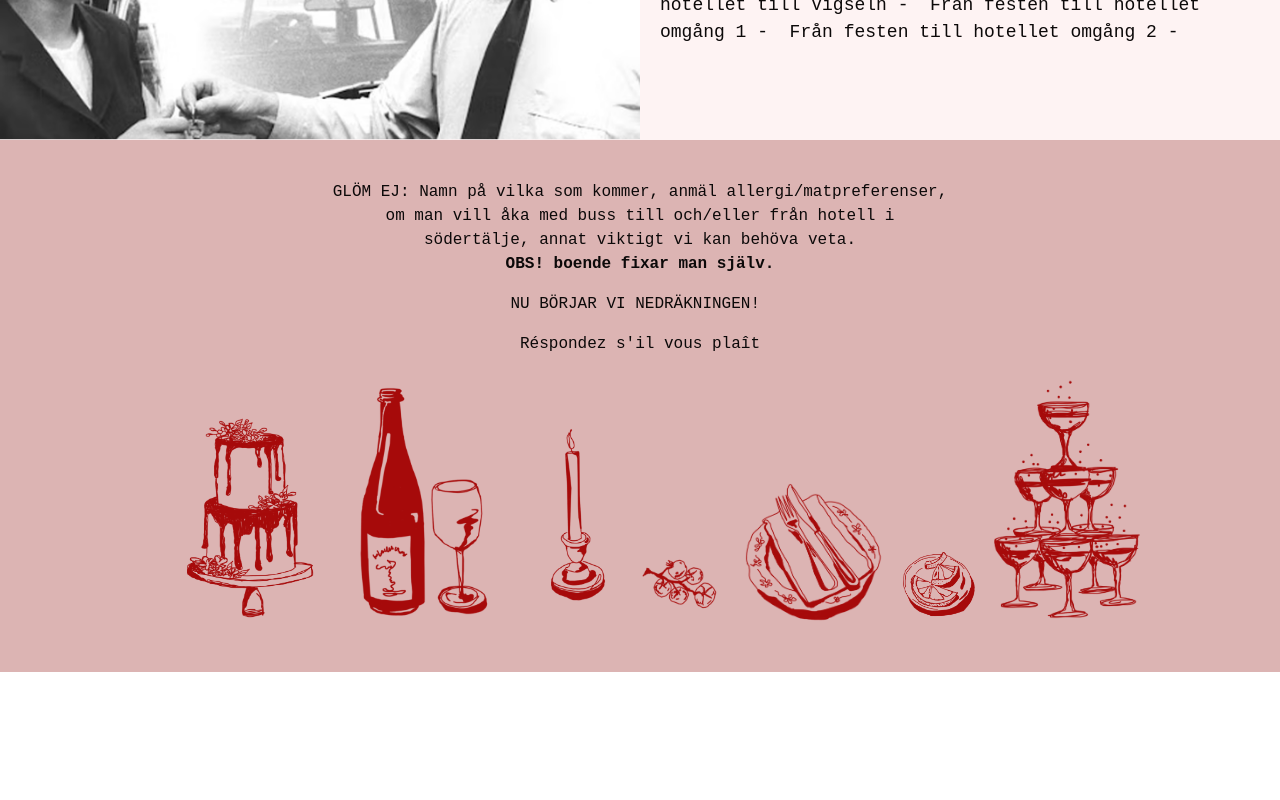
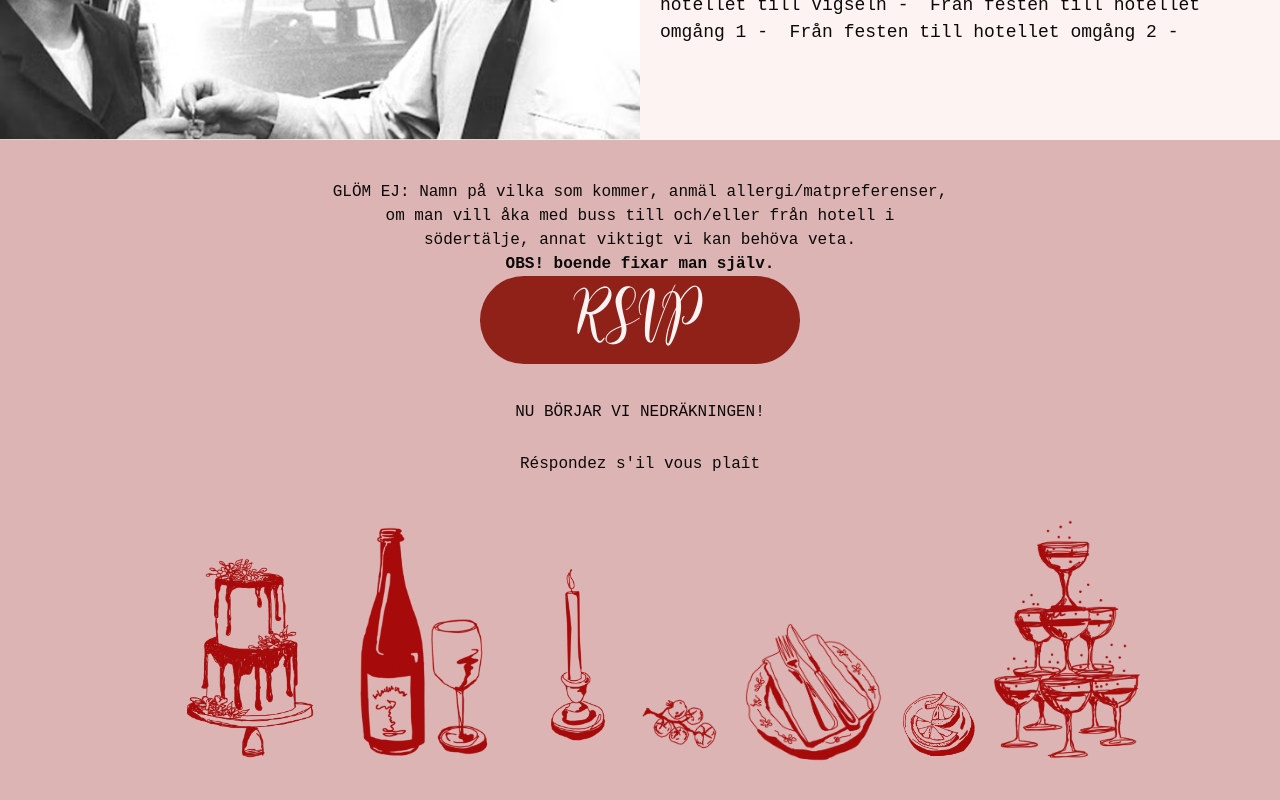
Before and after one commit to emeliesv/GrennfalkWedding2025, a React (Vite) app: page / in a window 1280 px wide. Shown: the part 3489-4289 px from the top of the page. Before the commit the page ends 4161 px from the top, so only its background shows below. Built offline with nearby package versions, Linux system fonts and the light colour scheme; no server answers.

Commit message:
knapp för rsvp i footern

```diff
--- a/src/components/Footer.tsx
+++ b/src/components/Footer.tsx
@@ -1,8 +1,8 @@
-/* import Button from "./Button"; */
+import Button from "./Button";
 import Image from "./ImageComponent";
-/* import RSVP from "./RSVP";
+import RSVP from "./RSVP";
 
-import { useModal } from "../context/DialogContext"; */
+import { useModal } from "../context/DialogContext";
 
 import cake from "/assets/tårta.png?url";
 import bottlewGlass from "/assets/flaskaoglas.png?url";
@@ -13,7 +13,7 @@ import lemons from "/assets/citroner.png?url";
 import tower from "/assets/bubbeltorn.png?url";
 
 const Footer = () => {
-  /*   const { openModal } = useModal(); */
+  const { openModal } = useModal();
 
   return (
     <footer className="flex flex-col justify-center items-center py-10 px-6 md:px-0 bg-jossanKalleAccent">
@@ -23,11 +23,17 @@ const Footer = () => {
         vi kan behöva veta. <br />
         <b>OBS! boende fixar man själv.</b>
       </p>
-      {/*
+      <div className="flex flex-col gap-5 justify-center items-center">
         <Button onClickFunction={openModal}>RSVP</Button>
-      <RSVP /> */}
-      <p className="py-4 w-full md:text-center">NU BÖRJAR VI NEDRÄKNINGEN! </p>
-      <p className="pb-4 w-full md:text-center">Réspondez s'il vous plaît</p>
+        <RSVP />
+        <div className="flex flex-col gap-3">
+          <p className="py-4 w-full md:text-center">
+            NU BÖRJAR VI NEDRÄKNINGEN!
+          </p>
+          <p className="pb-4 w-full md:text-center">
+            Réspondez s'il vous plaît
+          </p>
+        </div>
         <div className="flex flex-row flex-wrap md:flex-nowrap items-baseline justify-center">
           <Image
             srcUrl={cake}
@@ -53,6 +59,7 @@ const Footer = () => {
           <Image srcUrl={lemons} altText="" hidden={true} size="xsmall" />
           <Image srcUrl={tower} altText="" hidden={true} size="small" />
         </div>
+      </div>
     </footer>
   );
 };
```
Lines whose indentation alone changed are shown as unchanged.
